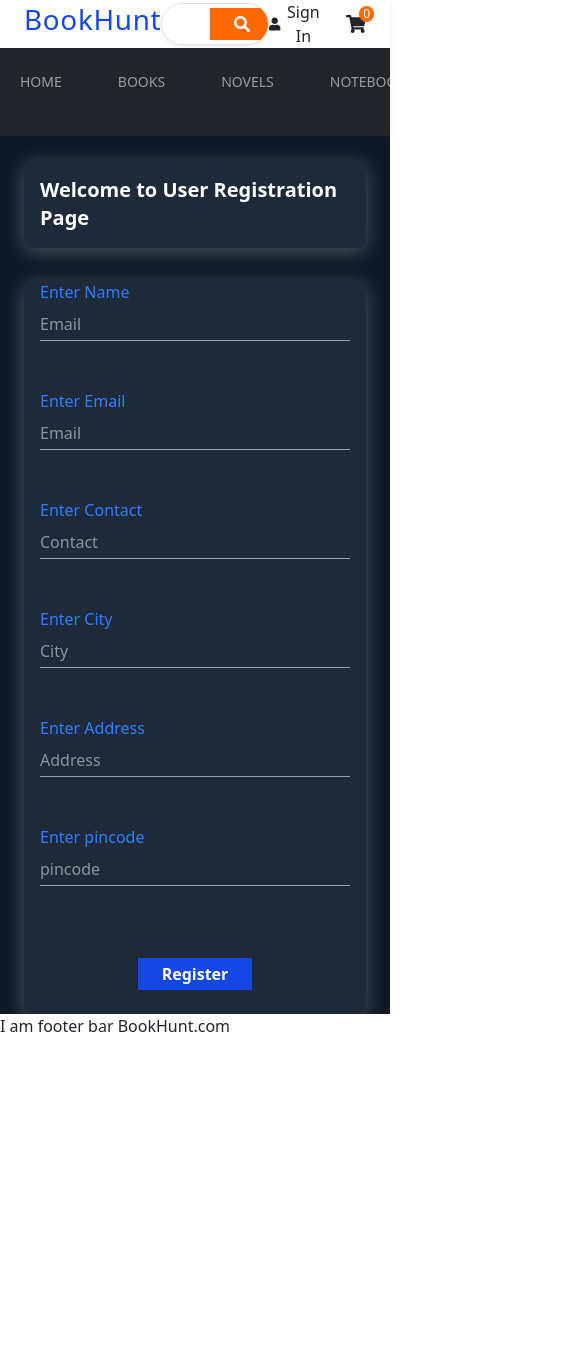
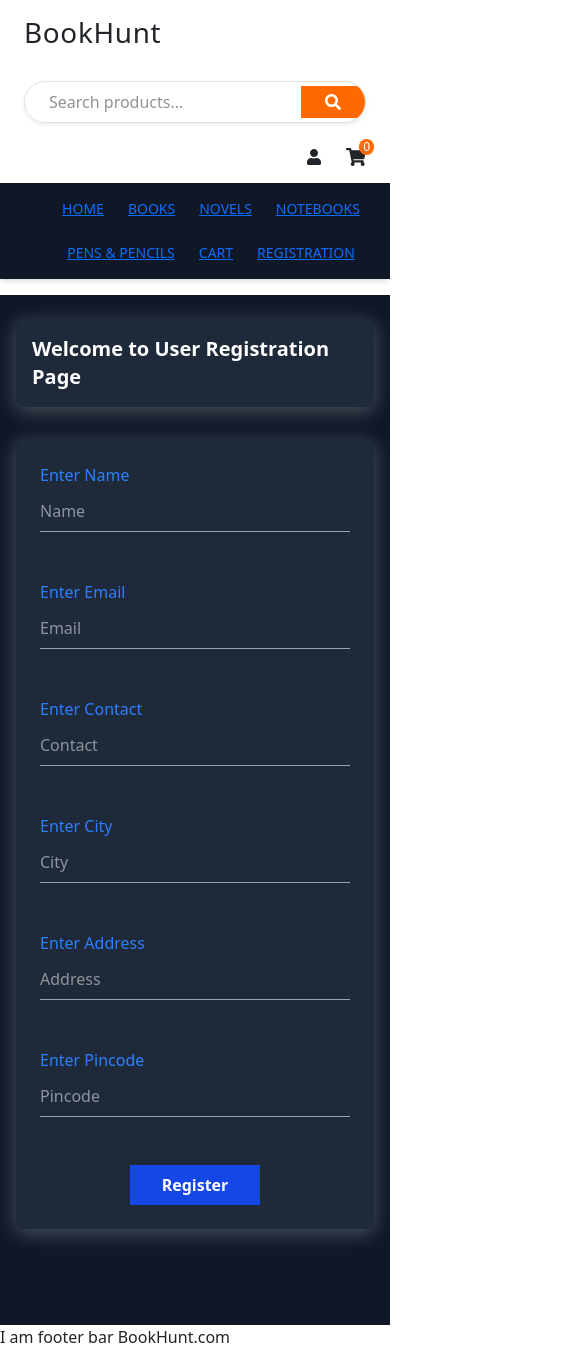
Before and after one commit to gaurav-geeky/E-commerce-bookStationary-nodeJs, a React app in the folder frontend/: page /registration in a window 390 px wide. Shown: the top 1365 px of the page, 585 px wide, since content can reach past the window. Before the commit the page ends 1054 px from the top, so only its background shows below. Built offline with nearby package versions, Linux system fonts and the light colour scheme; the HTML template or start-up script is replaced by a standard one.

Commit message:
responsive n registeration

```diff
--- a/frontend/package.json
+++ b/frontend/package.json
@@ -1,4 +1,4 @@
-{
+ {
   "name": "frontend",
   "private": true,
   "version": "0.0.0",
--- a/frontend/src/Pages/Registration.jsx
+++ b/frontend/src/Pages/Registration.jsx
@@ -1,123 +1,149 @@
+
 import React, { useState } from 'react'
-import { useNavigate } from 'react-router-dom';
-import axios from "axios";
+import { useNavigate } from 'react-router-dom'
+import axios from "axios"
 
 const Registration = () => {
-    const [input, setinput] = useState({});
+  const [input, setInput] = useState({})
+  const navigate = useNavigate()
 
-    const handleinput = () => {
-
+  const handleInput = (e) => {
+    setInput({ ...input, [e.target.name]: e.target.value })
   }
 
-
   const handleSubmit = async (e) => {
-        e.preventDefault();
-        let api = `${import.meta.env.VITE_BACKURL}/admin/login`;
-        const response = await axios.post(api, { adminemail: adminemail, password: password })
-        console.log(response);
-        alert(response.data);
-        navigate("/admindash");
+    e.preventDefault()
+    let api = `${import.meta.env.VITE_BACKURL}/admin/login`
+    const response = await axios.post(api, input)
+    alert(response.data)
+    navigate("/admindash")
   }
 
   return (
     <>
-            <section className="min-h-screen w-full bg-gray-900 pt-6 px-4">
+      {/* PAGE WRAPPER */}
+      <section className="min-h-screen w-full bg-gray-900 pt-6 px-3 sm:px-4 pb-24">
 
-                {/* Header (unchanged position) */}
-                <header className="text-white text-xl sm:text-3xl font-black  w-full max-w-7xl mx-auto bg-gray-800 p-3 rounded-lg shadow-[0_4px_20px_rgba(255,255,255,0.25)]">
-                    Welcome to User Registration  Page
+        {/* HEADER */}
+        <header className="text-white text-xl sm:text-3xl font-black w-full max-w-7xl mx-auto bg-gray-800 p-3 rounded-lg shadow-[0_4px_20px_rgba(255,255,255,0.25)]">
+          Welcome to User Registration Page
         </header>
 
-                {/* Register Card */}
-                <div className="bg-gray-800 mx-auto mt-8 max-w-[420px] rounded-lg shadow-[0_4px_20px_rgba(255,255,255,0.25)] ">
+        {/* CARD */}
+        <div
+          className="
+            bg-gray-800
+            mx-auto
+            mt-8
+            w-full
+            max-w-[450px]
+            rounded-lg
+            shadow-[0_4px_20px_rgba(255,255,255,0.25)]
+          "
+        >
 
+          {/* FORM */}
+          <form
+            className="
+              flex
+              flex-col
+              gap-5
+              w-full
+              px-4
+              sm:px-10
+              py-6
+            "
+            onSubmit={handleSubmit}
+          >
 
-                    {/* 🔹 Form width reduced */}
-                    <form className="flex flex-col gap-5 px-3 pb-4 max-w-[350px] mx-auto">
-
-                        {/* name */}
+            {/* NAME */}
             <div>
               <label className="text-blue-500 text-base block mb-1">
                 Enter Name
               </label>
               <input
                 type="text"
-                                placeholder="Email"
-                                className="w-full bg-transparent text-white border-b border-gray-400 focus:outline-none focus:border-blue-500 py-1"
-                                onChange={handleinput}
+                name="name"
+                placeholder="Name"
+                className="w-full bg-transparent text-white border-b border-gray-400 focus:outline-none focus:border-blue-500 py-2"
+                onChange={handleInput}
               />
             </div>
 
-                        {/* email */}
+            {/* EMAIL */}
             <div>
               <label className="text-blue-500 text-base block mb-1">
                 Enter Email
               </label>
               <input
-                                type="text"
+                type="email"
+                name="email"
                 placeholder="Email"
-                                className="w-full bg-transparent text-white border-b border-gray-400 focus:outline-none focus:border-blue-500 py-1"
-                                onChange={handleinput}
+                className="w-full bg-transparent text-white border-b border-gray-400 focus:outline-none focus:border-blue-500 py-2"
+                onChange={handleInput}
               />
             </div>
 
-                        {/* contact */}
+            {/* CONTACT */}
             <div>
               <label className="text-blue-500 text-base block mb-1">
                 Enter Contact
               </label>
               <input
                 type="text"
+                name="contact"
                 placeholder="Contact"
-                                className="w-full bg-transparent text-white border-b border-gray-400 focus:outline-none focus:border-blue-500 py-1"
-                                onChange={handleinput}
+                className="w-full bg-transparent text-white border-b border-gray-400 focus:outline-none focus:border-blue-500 py-2"
+                onChange={handleInput}
               />
             </div>
 
-                        {/* City */}
+            {/* CITY */}
             <div>
               <label className="text-blue-500 text-base block mb-1">
                 Enter City
               </label>
               <input
                 type="text"
+                name="city"
                 placeholder="City"
-                                className="w-full bg-transparent text-white border-b border-gray-400 focus:outline-none focus:border-blue-500 py-1"
-                                onChange={handleinput}
+                className="w-full bg-transparent text-white border-b border-gray-400 focus:outline-none focus:border-blue-500 py-2"
+                onChange={handleInput}
               />
             </div>
 
-                        {/* Address */}
+            {/* ADDRESS */}
             <div>
               <label className="text-blue-500 text-base block mb-1">
                 Enter Address
               </label>
               <input
                 type="text"
+                name="address"
                 placeholder="Address"
-                                className="w-full bg-transparent text-white border-b border-gray-400 focus:outline-none focus:border-blue-500 py-1"
-                                onChange={handleinput}
+                className="w-full bg-transparent text-white border-b border-gray-400 focus:outline-none focus:border-blue-500 py-2"
+                onChange={handleInput}
               />
             </div>
 
-                        {/* pincode */}
+            {/* PINCODE */}
             <div>
               <label className="text-blue-500 text-base block mb-1">
-                                Enter pincode
+                Enter Pincode
               </label>
               <input
                 type="text"
-                                placeholder="pincode"
-                                className="w-full bg-transparent text-white border-b border-gray-400 focus:outline-none focus:border-blue-500 py-1"
-                                onChange={handleinput}
+                name="pincode"
+                placeholder="Pincode"
+                className="w-full bg-transparent text-white border-b border-gray-400 focus:outline-none focus:border-blue-500 py-2"
+                onChange={handleInput}
               />
             </div>
 
-                        {/* 🔹 Button smaller + pushed down */}
+            {/* BUTTON */}
             <button
               type="submit"
-                            className="bg-blue-700 hover:bg-blue-800 text-white font-semibold py-1 px-6 rounded-full mt-4 self-center transition"
-                            onClick={handleSubmit}
+              className="bg-blue-700 hover:bg-blue-800 text-white font-semibold py-2 px-8 rounded-full mt-6 self-center transition"
             >
               Register
             </button>
--- a/frontend/src/components/Header.jsx
+++ b/frontend/src/components/Header.jsx
@@ -1,32 +1,26 @@
+
+
 import { FaSearch, FaUser, FaShoppingCart } from "react-icons/fa";
 import { Link } from "react-router-dom";
-
-import Container from 'react-bootstrap/Container';
-import Nav from 'react-bootstrap/Nav';
-import Navbar from 'react-bootstrap/Navbar';
-
 import { useSelector } from "react-redux";
 
+const Header = () => {
+  const myData = useSelector(state => state.mycart.cart);
+  const proLength = myData.length;
 
-const Header = () => {
+  return (
+    <header className="w-full shadow-md bg-white">
 
-    const myData = useSelector(state => state.mycart.cart);
-    console.log(myData);
-    const proLength = myData.length;
-    return (
-        <>
+      {/* TOP BAR */}
+      <div className="w-full flex flex-col sm:flex-row sm:items-center sm:justify-between gap-4 px-4 sm:px-6 py-3">
 
-            <header className="w-full shadow-md">
-
-                {/* ---------------- TOP BAR ---------------- */}
-                <div className="w-full flex items-center justify-between px-6 bg-white">
         {/* Logo */}
-                    <h1 className="text-3xl font-bold tracking-wide">
-                        <span className="text-blue-700">BookHunt</span>
+        <h1 className="text-3xl font-bold tracking-wide text-blue-700">
+          BookHunt
         </h1>
 
         {/* Search Bar */}
-                    <div className="flex items-center w-1/2 border rounded-full overflow-hidden shadow-sm">
+        <div className="flex items-center w-full sm:w-1/2 border rounded-full overflow-hidden shadow-sm">
           <input
             type="text"
             placeholder="Search products…"
@@ -38,9 +32,9 @@ const Header = () => {
         </div>
 
         {/* Icons */}
-                    <div className="flex items-center gap-6">
+        <div className="flex items-center justify-end gap-6">
           <button className="flex items-center gap-1 hover:text-blue-600">
-                            <FaUser /> <span>Sign In</span>
+            <FaUser /> <span className="hidden sm:inline">Sign In</span>
           </button>
 
           <button className="relative hover:text-blue-600">
@@ -52,27 +46,105 @@ const Header = () => {
         </div>
       </div>
 
-                {/* ---------------- MENU BAR ---------------- */}
-                <Navbar bg="dark" variant="dark" className="py-0">
-                    <Container>
-                        <Nav className="mx-auto gap-10 py-3 text-sm font-medium [&_a:hover]:text-orange-400">
-                            <Nav.Link as={Link} to="/home"> HOME </Nav.Link>
-                            <Nav.Link as={Link} to="/book"> BOOKS </Nav.Link>
-                            <Nav.Link as={Link} to="/novels"> NOVELS </Nav.Link>
-                            <Nav.Link as={Link} to="/notebooks"> NOTEBOOKS </Nav.Link>
-                            <Nav.Link as={Link} to="/"> PENS & PENCILS </Nav.Link>
-                            <Nav.Link as={Link} to="/mycart"> CART </Nav.Link>
-                            <Nav.Link as={Link} to="/registration"> REGISTRATION </Nav.Link>
-                        </Nav>
-                    </Container>
-                </Navbar>
+      {/* MENU BAR */}
+      <nav className="bg-gray-900 text-white">
+        <ul className="flex flex-wrap justify-center gap-6 py-3 text-sm font-medium">
+          <li><Link to="/home">HOME</Link></li>
+          <li><Link to="/book">BOOKS</Link></li>
+          <li><Link to="/novels">NOVELS</Link></li>
+          <li><Link to="/notebooks">NOTEBOOKS</Link></li>
+          <li><Link to="/">PENS & PENCILS</Link></li>
+          <li><Link to="/mycart">CART</Link></li>
+          <li><Link to="/registration">REGISTRATION</Link></li>
+        </ul>
+      </nav>
+
+    </header>
+  );
+};
+
+export default Header;
 
 
-                {/* ---------------- MENU BAR ---------------- */}
 
-            </header>
 
-        </>
-    );
-}
-export default Header;
+
+
+// import { FaSearch, FaUser, FaShoppingCart } from "react-icons/fa";
+// import { Link } from "react-router-dom";
+
+// import Container from 'react-bootstrap/Container';
+// import Nav from 'react-bootstrap/Nav';
+// import Navbar from 'react-bootstrap/Navbar';
+
+// import { useSelector } from "react-redux";
+
+
+// const Header = () => {
+
+//     const myData = useSelector(state => state.mycart.cart);
+//     console.log(myData);
+//     const proLength = myData.length;
+//     return (
+//         <>
+
+//             <header className="w-full shadow-md">
+
+//                 {/* ---------------- TOP BAR ---------------- */}
+//                 <div className="w-full flex items-center justify-between px-6 bg-white">
+//                     {/* Logo */}
+//                     <h1 className="text-3xl font-bold tracking-wide">
+//                         <span className="text-blue-700">BookHunt</span>
+//                     </h1>
+
+//                     {/* Search Bar */}
+//                     <div className="flex items-center w-1/2 border rounded-full overflow-hidden shadow-sm">
+//                         <input
+//                             type="text"
+//                             placeholder="Search products…"
+//                             className="w-full px-4 py-2 outline-none"
+//                         />
+//                         <button className="bg-orange-500 px-4 py-2">
+//                             <FaSearch className="text-white" />
+//                         </button>
+//                     </div>
+
+//                     {/* Icons */}
+//                     <div className="flex items-center gap-6">
+//                         <button className="flex items-center gap-1 hover:text-blue-600">
+//                             <FaUser /> <span>Sign In</span>
+//                         </button>
+
+//                         <button className="relative hover:text-blue-600">
+//                             <FaShoppingCart size={20} />
+//                             <span className="absolute -top-2 -right-2 bg-orange-500 text-white text-xs rounded-full px-1">
+//                                 {proLength}
+//                             </span>
+//                         </button>
+//                     </div>
+//                 </div>
+
+//                 {/* ---------------- MENU BAR ---------------- */}
+//                 <Navbar bg="dark" variant="dark" className="py-0">
+//                     <Container>
+//                         <Nav className="mx-auto gap-10 py-3 text-sm font-medium [&_a:hover]:text-orange-400">
+//                             <Nav.Link as={Link} to="/home"> HOME </Nav.Link>
+//                             <Nav.Link as={Link} to="/book"> BOOKS </Nav.Link>
+//                             <Nav.Link as={Link} to="/novels"> NOVELS </Nav.Link>
+//                             <Nav.Link as={Link} to="/notebooks"> NOTEBOOKS </Nav.Link>
+//                             <Nav.Link as={Link} to="/"> PENS & PENCILS </Nav.Link>
+//                             <Nav.Link as={Link} to="/mycart"> CART </Nav.Link>
+//                             <Nav.Link as={Link} to="/registration"> REGISTRATION </Nav.Link>
+//                         </Nav>
+//                     </Container>
+//                 </Navbar>
+
+
+//                 {/* ---------------- MENU BAR ---------------- */}
+
+//             </header>
+
+//         </>
+//     );
+// }
+// export default Header;
--- a/frontend/src/main.jsx
+++ b/frontend/src/main.jsx
@@ -3,6 +3,8 @@ import { createRoot } from 'react-dom/client'
 import './index.css'
 import App from './App.jsx'
 import 'bootstrap/dist/css/bootstrap.min.css';
+import 'bootstrap/dist/js/bootstrap.bundle.min.js';
+
 
 import store from "./Store.jsx";
 import { Provider } from "react-redux";
```
Also changed, not shown: frontend/src/Pages/Home.jsx (+26 -18 lines), frontend/src/Pages/Slider.jsx (+6 -6 lines), 2 other files (tests, documents, lock files or other folders). Lines whose indentation alone changed are shown as unchanged.
